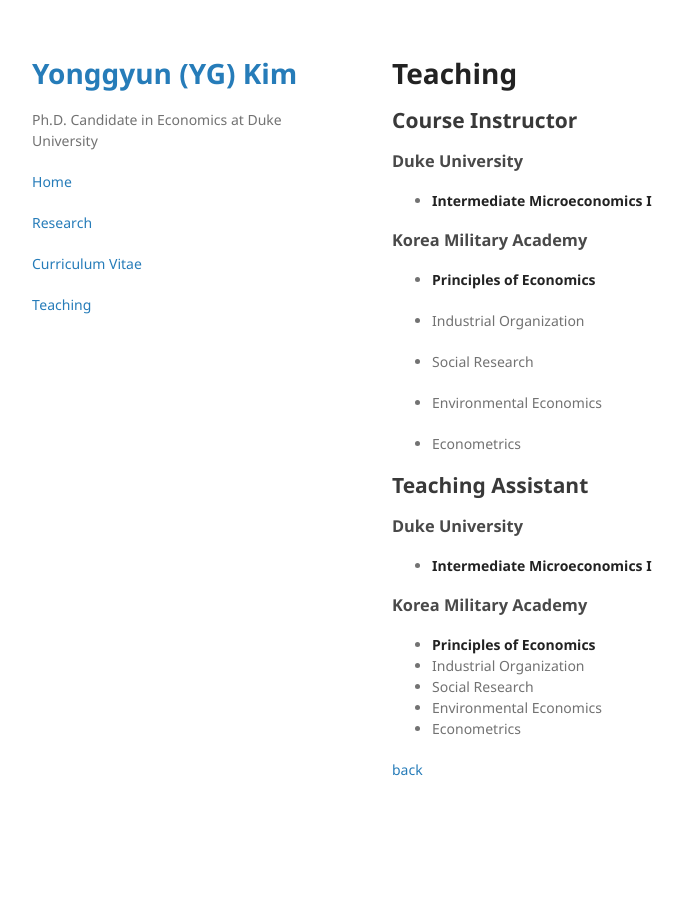
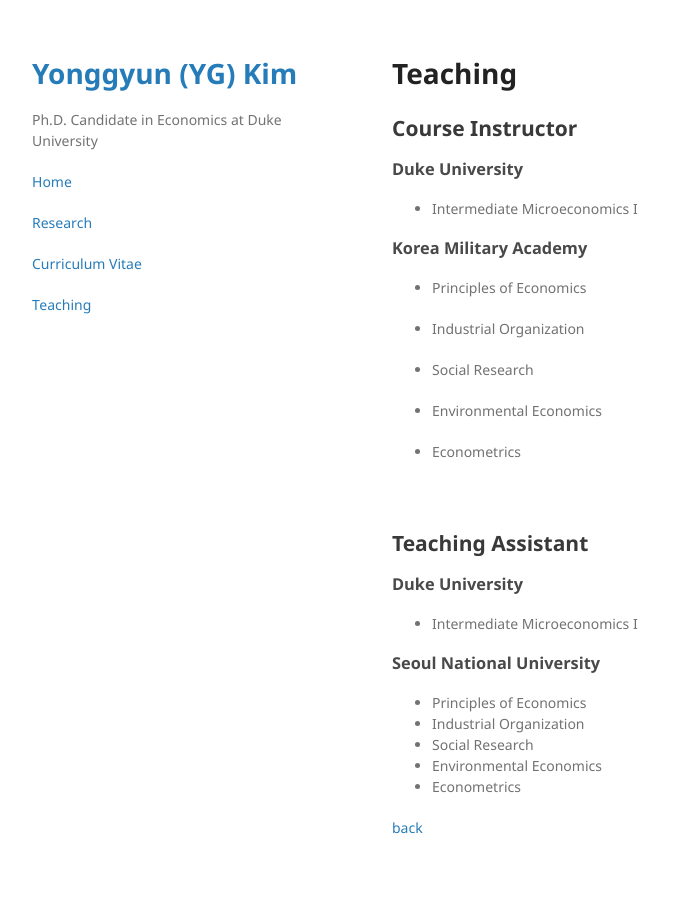
Before and after one commit to yonggyun-yg-kim/yonggyun-yg-kim.github.io, a Jekyll site: the page built from Teaching.md, in a window 1280 px wide. Shown: the whole page, without its empty margins (178-861 px from the left). Built offline with Jekyll 4.4.1, drawn with Linux system fonts in a browser that asks for light colours; our own code applies the rules of GitHub Pages for plain Markdown files.

Commit message:
Update Teaching.md

```diff
--- a/Teaching.md
+++ b/Teaching.md
@@ -3,18 +3,18 @@ layout: default
 ---
 
 # Teaching
-<p  style="margin-top: 1em"> </p>
+<p  style="margin-top: 2em"> </p>
 
 ## Course Instructor
 
 ### Duke University
 
-* **Intermediate Microeconomics I**
+* Intermediate Microeconomics I
 
 
 ### Korea Military Academy
 
-* **Principles of Economics**
+* Principles of Economics
 
 * Industrial Organization
 
@@ -24,16 +24,17 @@ layout: default
 
 * Econometrics
 
+<p  style="margin-top: 5em"> </p>
 ## Teaching Assistant
 
 ### Duke University
 
-* **Intermediate Microeconomics I**
+* Intermediate Microeconomics I
 
 
-### Korea Military Academy
+### Seoul National University
 
-* **Principles of Economics**
+* Principles of Economics
 * Industrial Organization
 * Social Research
 * Environmental Economics
```
